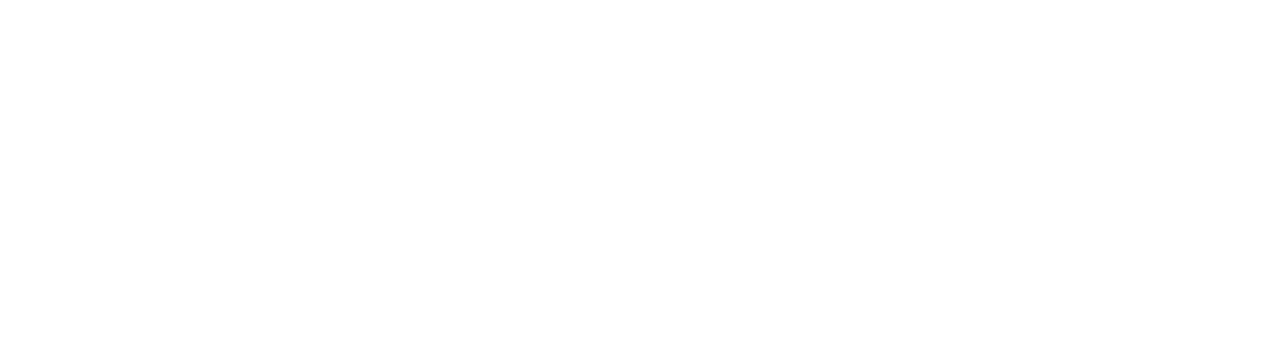
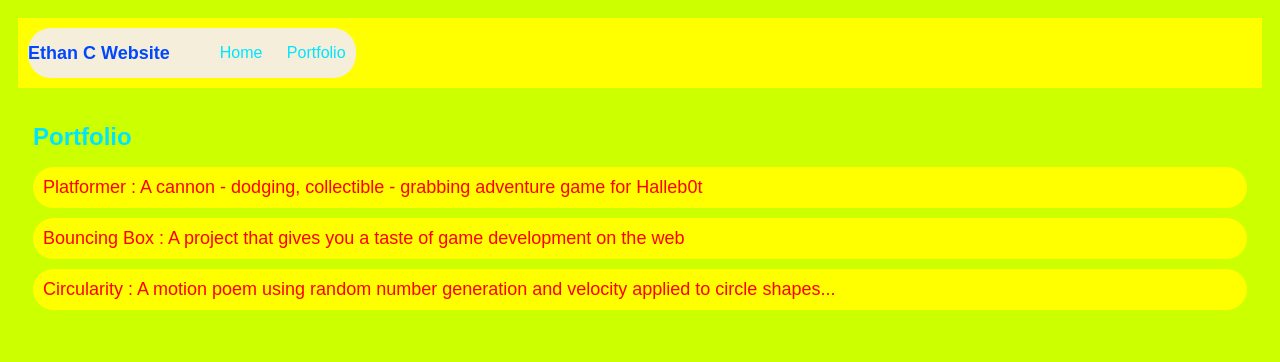
Before and after one commit to EChristen13/EChristen13.github.io, a plain HTML site: page portfolio.html in a window 1280 px wide. Drawn offline with Linux system fonts and the light colour scheme.

Commit message:
add portfolio.html file

```diff
--- a/portfolio.html
+++ b/portfolio.html
@@ -0,0 +1,40 @@
+<!DOCTYPE HTML>
+<html>
+
+<head>
+    <title> Ethan C Website </title>
+    <link rel="stylesheet" href="style.css"> </link>
+</head>
+
+<body>
+    <div id=¨allcontent¨>
+        <nav>
+            <main>
+
+                <h1> Ethan C Website</h1>
+                <ul id="nav-ul">
+                    <li class=" nav-li">
+                        <a class="nav-a" href="index.html">Home</a>
+                    </li>
+                    <li class="nav-li">
+                        <a class="nav-a" href="portfolio.html">Portfolio</a>
+                    </li>
+                </ul>
+        </nav>
+        </main>
+        <div class="content">
+            <h2>Portfolio</h2>
+            <ul id="portfolio">
+                <li><a href="projects/platformer/">Platformer : A cannon - dodging, collectible - grabbing adventure
+                        game for Halleb0t</a></li>
+                <li><a href="projects/bouncing-box/">Bouncing Box : A project that gives you a taste of game development
+                        on the web </a></li>
+                <li><a href="projects/circularity/">Circularity : A motion poem using random number generation and
+                        velocity applied to circle shapes...</a></li>
+            </ul>
+        </div>
+
+    </div>
+</body>
+
+</html>
--- a/style.css
+++ b/style.css
@@ -2,7 +2,7 @@ body {
     background: rgb(204, 255, 0);
     color: rgb(45, 45, 45);
     padding: 10px;
-    font-family: arial;
+    font-family: fantasy;
 }
 #all-contents {
   max-width: 800px;
@@ -16,13 +16,16 @@ nav {
    margin-bottom: 20px;
     display: flex;
     padding: 10px;
+    border: 5px;
 }
 h1 {
     display: flex;
     align-items: center;
-    color: rgb(0, 89, 255);
+    color: rgb(0, 72, 255);
     flex: 1;
     margin: 0;
+    font-size: large;
+    font-style: normal;
 }
 #nav-ul {
     list-style-image: none;
@@ -40,6 +43,8 @@ a {
 main {
     background: rgb(245, 238, 219);
     display: flex;
+    border: #ffff00;
+    border-radius: 23px;
 }
 .sidebar {
     margin-right: 25px;
@@ -47,6 +52,8 @@ main {
 }
 .sidebar-img {
     width: 200px;
+    border: 5px rgb(255, 234, 0) ridge;
+    border-radius: 30px;
 }
 .content {
     flex: 1;
@@ -55,9 +62,42 @@ main {
 
 /* portfolio styles */
 #interests {
-    border: 4px rgb(55, 0, 255) ridge;
-    padding: 8px;
+    border: 3px rgb(0, 225, 255) ridge;
+    border-radius: 25px;
+    padding: 4px;
 }
-h2, h3 {
+h2 {
     margin: 0px;
+    color: #00e5ff;
+    border: #ffff00;
+    border-radius: 23px;
 }
+
+/* portfolio styles */
+.content h1 {
+    color: black;
+ font-family: fantasy ;
+}
+
+#portfolio {
+    list-style-type: none;
+    padding-left: 0;
+}
+
+#portfolio li {
+    background: #ffff00;
+    padding: 10px;
+    border-radius: 24px;
+    margin-bottom: 10px;
+}
+
+#portfolio li:hover {
+    background: #eee;
+}
+
+#portfolio a {
+    text-decoration: none;
+    color: #ff0000;
+    font-size: large;
+    font-family: fantasy;
+}
```
Also changed, not shown: index.html (+31 -39 lines).
